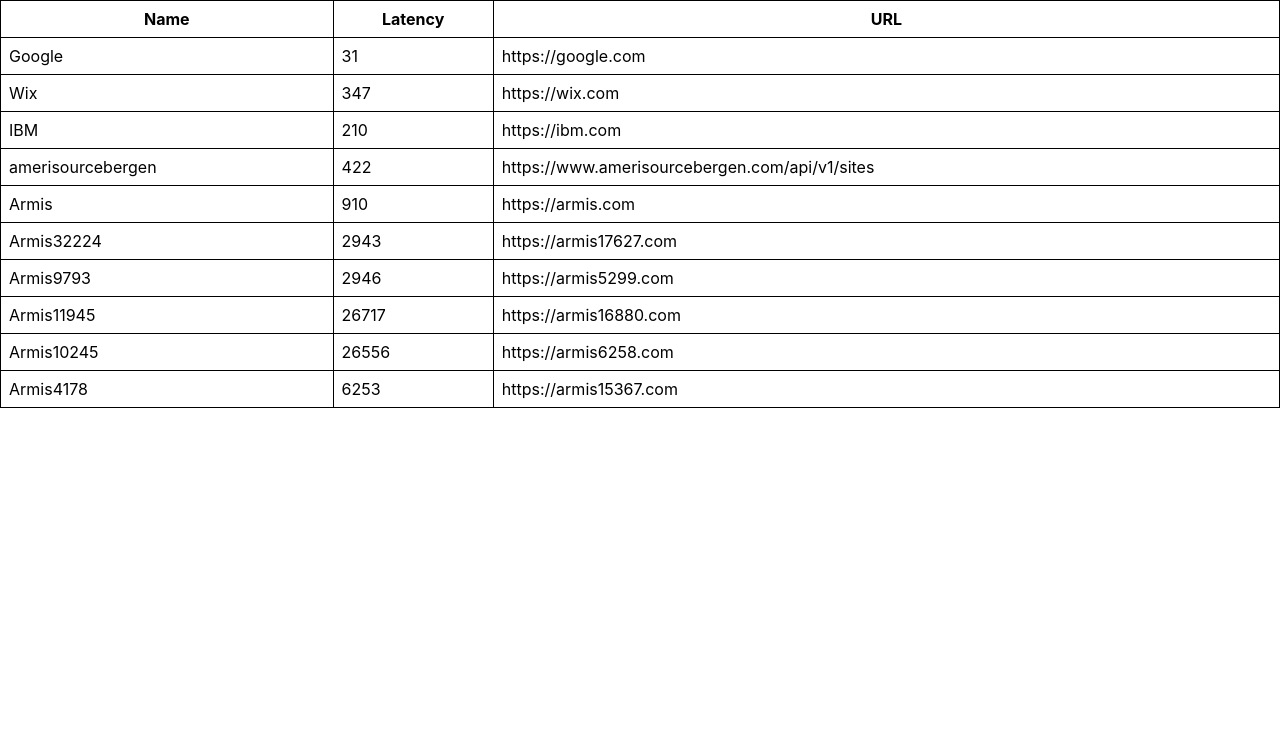
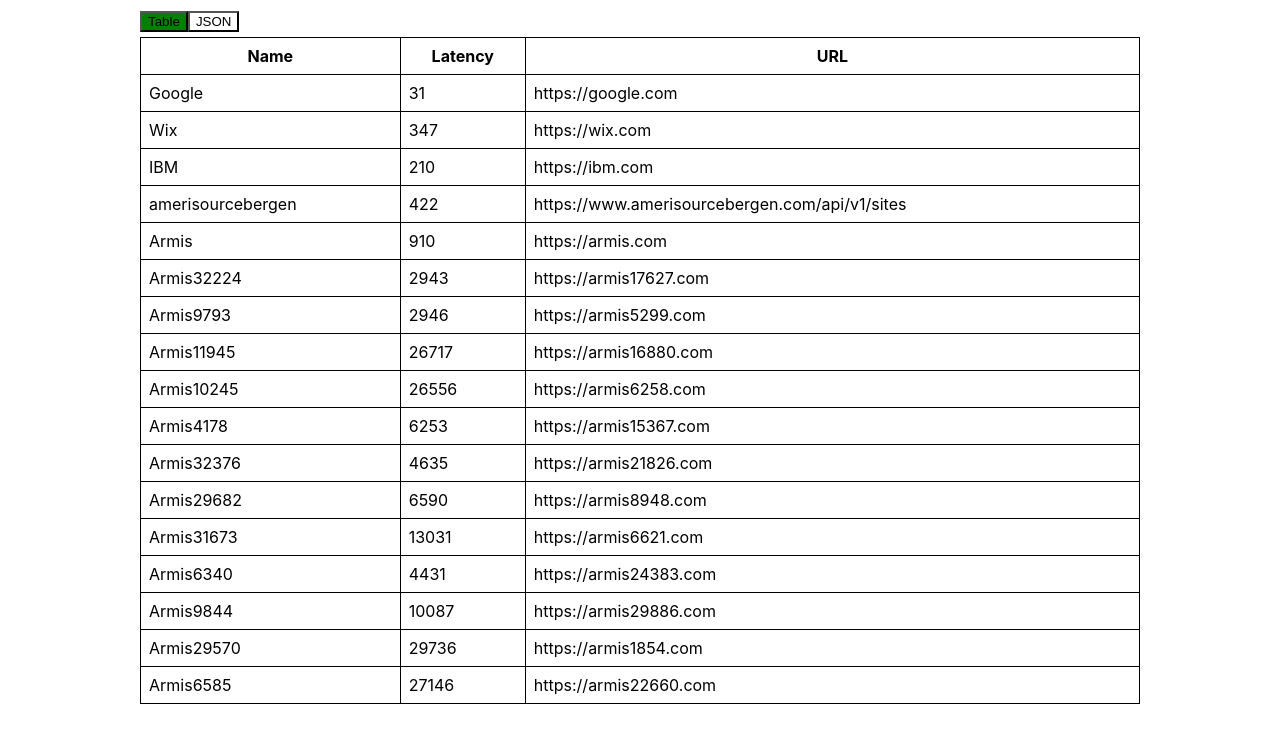
Before and after one commit to lioryarkon9/websites-table, a React (Create React App) app: page / in a window 1280 px wide. Shown: the top 742 px of the page. Built offline with nearby package versions, Linux system fonts and the light colour scheme.

Commit message:
page mode switching - json vs. table

```diff
--- a/src/components/App.js
+++ b/src/components/App.js
@@ -10,15 +10,56 @@
     setMode(mode === "table" ? "json" : "table");
   };
 
-  if (mode === "json") {
-    return null;
-  }
+  return (
+		<Layout>
+			<WidthContainer>
+				<Content>
+					<ToggleMode>
+						<ToggleButton isActive={mode === "table"} onClick={toggleMode}>Table</ToggleButton>
+						<ToggleButton isActive={mode === "json"} onClick={toggleMode}>JSON</ToggleButton>
+					</ToggleMode>
 
-  return (
-    <div>
-      <WebsitesTable />
-    </div>
+					{mode === "table" && (
+						<TableContainer>
+							<WebsitesTable />
+						</TableContainer>
+					)}
+
+					{mode === "json" && (
+						<div>JSON Mode</div>
+					)}
+				</Content>
+			</WidthContainer>
+		</Layout>
   );
 };
 
+const ToggleButton = styled.button`
+	background-color: ${({isActive}) => isActive ? "green" : "transparent"};
+`;
+
+const ToggleMode = styled.div`
+	margin-bottom: 5px;
+`;
+
+const Layout = styled.div`
+	display: flex;
+	justify-content: center;
+	padding-top: 10px;
+`;
+
+const WidthContainer = styled.div`
+	min-width: 1000px;
+	max-width: 1700px;
+	display: flex;
+`;
+
+const Content = styled.div`
+	flex-grow: 1;
+`;
+
+const TableContainer = styled.div`
+	flex-grow: 1;
+`;
+
 export default App;
--- a/src/useWebsiteTable.js
+++ b/src/useWebsiteTable.js
@@ -26,7 +26,7 @@
     {
       columns,
       data: useMemo(() => mock.items, []),
-      initialState: { pageIndex: 0 },
+      initialState: { pageIndex: 0, pageSize: 17 },
     },
     usePagination
   );
```
